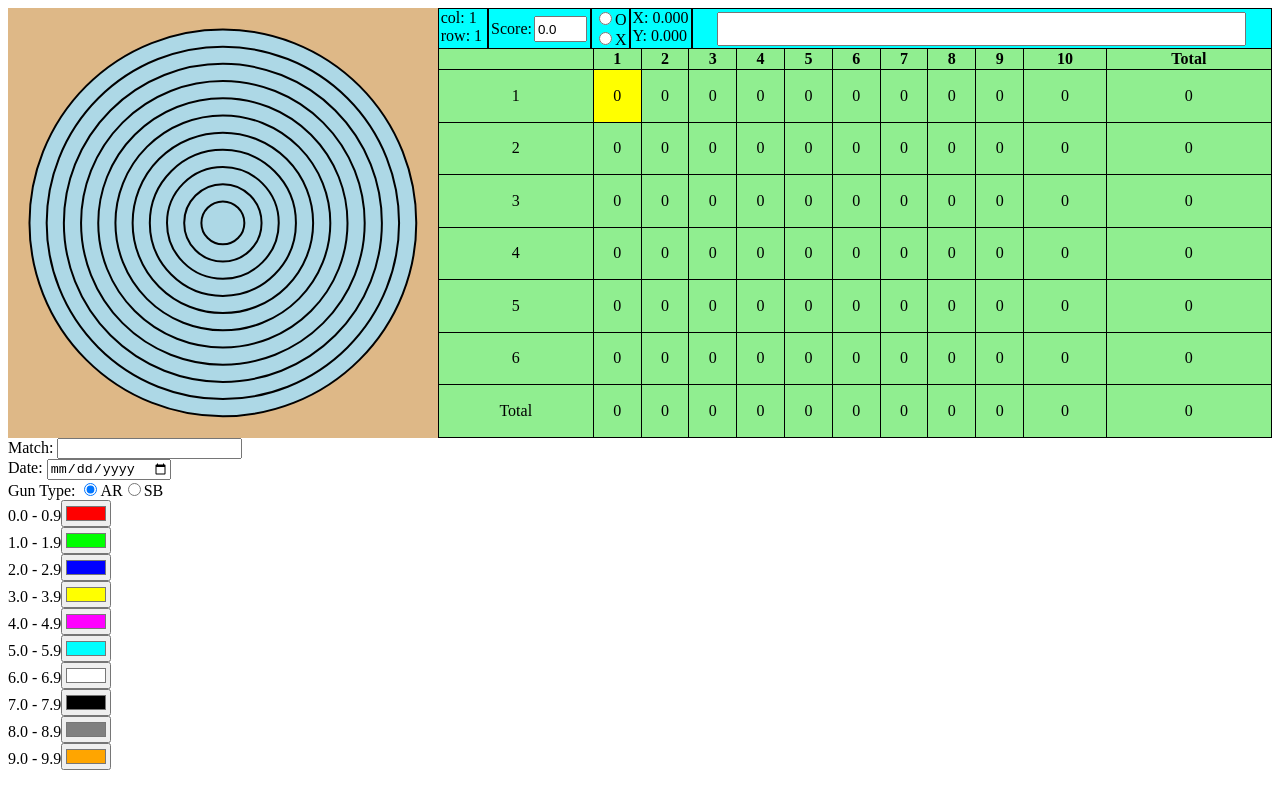
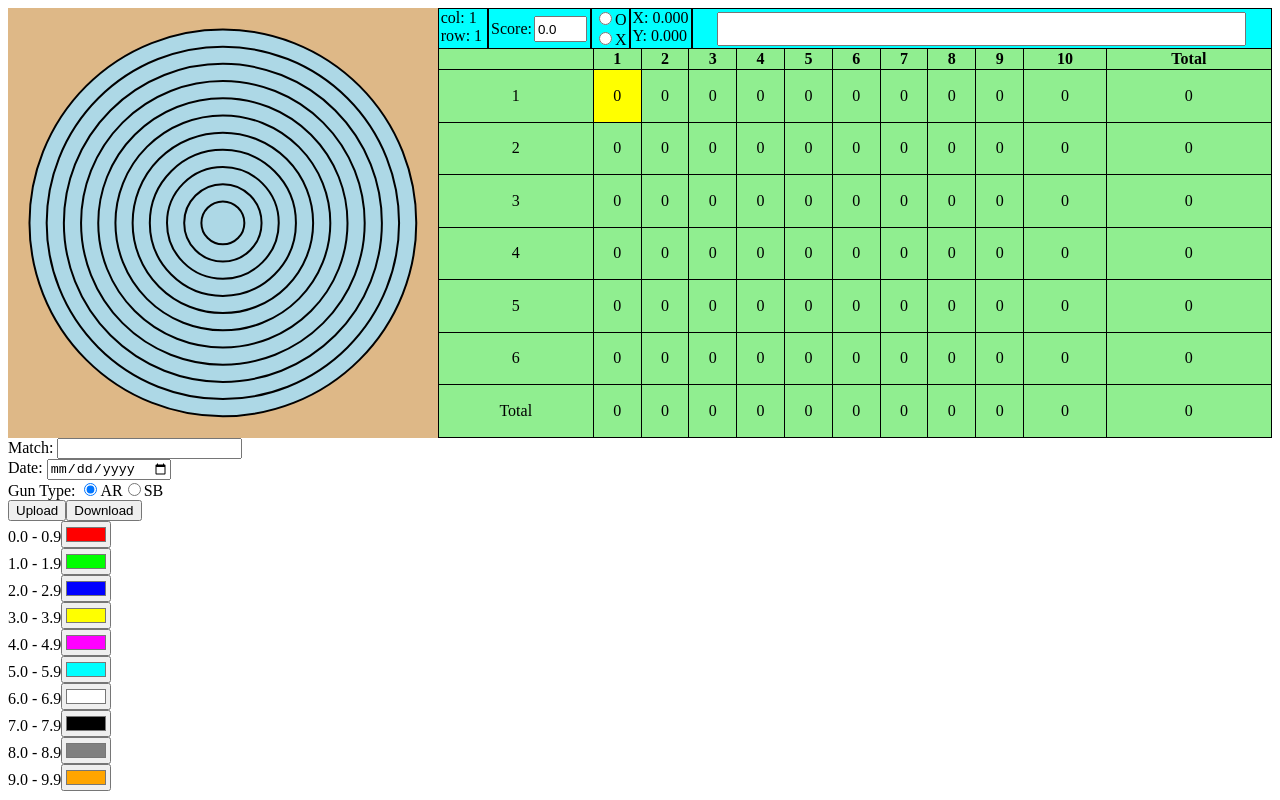
Before and after one commit to konbraphat51/Marksman, a Vue app: page / in a window 1280 px wide. Built offline with nearby package versions, Linux system fonts and the light colour scheme.

Commit message:
download/upload

```diff
--- a/src/App.vue
+++ b/src/App.vue
@@ -77,6 +77,14 @@
 		</div>
 	</div>
 	<MetaInput v-model:metadata="metadata" />
+	<FileControl
+		:entireData="entireData"
+		@upload="
+			(fileData) => {
+				this.DecompressJson(fileData)
+			}
+		"
+	/>
 	<ColorPicker v-model:colors="colors" />
 </template>
 
@@ -87,6 +95,7 @@ import ScoreTable from "./components/ScoreTable.vue"
 import ColorPicker from "./components/ColorPicker.vue"
 import InputsSum from "./components/InputsSum.vue"
 import MetaInput from "./components/MetaInput.vue"
+import FileControl from "./components/FileControl.vue"
 
 export default {
 	name: "App",
@@ -97,6 +106,7 @@ export default {
 		ColorPicker,
 		InputsSum,
 		MetaInput,
+		FileControl,
 	},
 	data() {
 		return {
@@ -135,6 +145,12 @@ export default {
 		this._InitializeSumComments()
 	},
 	methods: {
+		DecompressJson(json) {
+			this.metadata = json.metadata
+			this.dataShot = json.dataShot
+			this.colors = json.colors
+			this.sumComments = json.sumComments
+		},
 		_InitializeDataShot() {
 			this.dataShot = []
 			for (let r = 0; r < this.rows; r++) {
@@ -187,6 +203,16 @@ export default {
 			}
 		},
 	},
+	computed: {
+		entireData() {
+			return {
+				metadata: this.metadata,
+				dataShot: this.dataShot,
+				colors: this.colors,
+				sumComments: this.sumComments,
+			}
+		},
+	},
 	watch: {
 		rowSelected(newValue) {
 			this._OnSelectionChanged()
--- /dev/null
+++ b/src/components/FileControl.vue
@@ -0,0 +1,43 @@
+<template>
+	<button @click="UploadFile">Upload</button>
+	<button @click="DownloadFile">Download</button>
+</template>
+
+<script>
+export default {
+	name: "FileControl",
+	props: {
+		entireData: Object,
+	},
+	emits: ["upload"],
+	methods: {
+		UploadFile() {
+			const fileInput = document.createElement("input")
+			fileInput.type = "file"
+			fileInput.accept = ".json"
+
+			fileInput.onchange = (event) => {
+				const file = event.target.files[0]
+				const reader = new FileReader()
+				reader.onload = (e) => {
+					const json = JSON.parse(e.target.result)
+					this.$emit("upload", json)
+				}
+				reader.readAsText(file)
+			}
+			fileInput.click()
+		},
+
+		DownloadFile() {
+			const dataStr = JSON.stringify(this.entireData, null, 2)
+			const blob = new Blob([dataStr], {type: "application/json"})
+			const url = URL.createObjectURL(blob)
+			const a = document.createElement("a")
+			a.href = url
+			a.download = "data.json"
+			a.click()
+			URL.revokeObjectURL(url)
+		},
+	},
+}
+</script>
```
